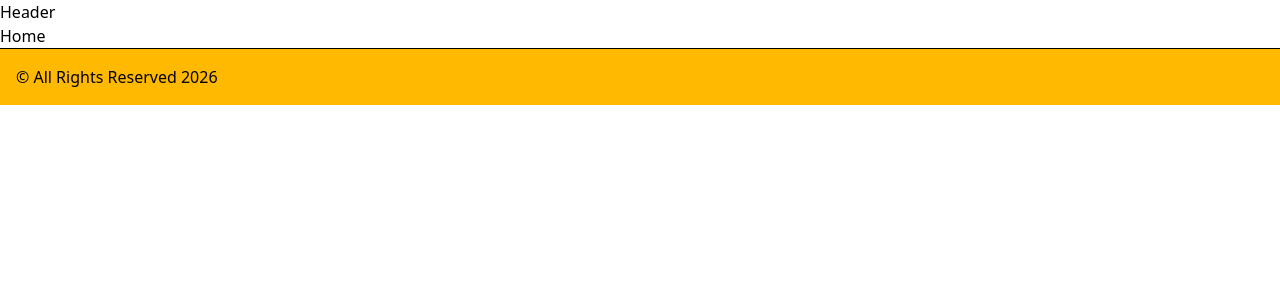
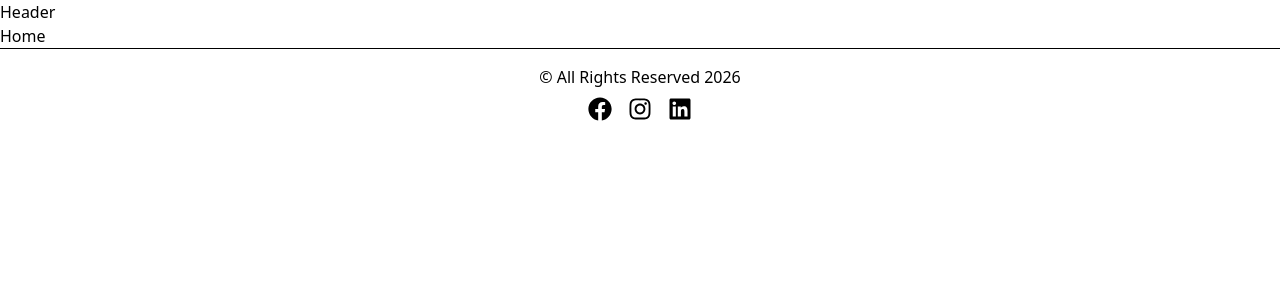
Before and after one commit to kamalsinha7305/B_C, a React app in the folder frontend/: page / in a window 1280 px wide. Shown: the top 300 px of the page. Built offline with nearby package versions, Linux system fonts and the light colour scheme; the HTML template or start-up script is replaced by a standard one.

Commit message:
new_comit

```diff
--- a/frontend/package.json
+++ b/frontend/package.json
@@ -13,6 +13,7 @@
     "@tailwindcss/vite": "^4.1.18",
     "react": "^19.2.0",
     "react-dom": "^19.2.0",
+    "react-icons": "^5.5.0",
     "react-router-dom": "^7.13.0",
     "tailwindcss": "^4.1.18"
   },
--- a/frontend/src/components/Footer.jsx
+++ b/frontend/src/components/Footer.jsx
@@ -1,10 +1,16 @@
-import React from 'react'
+import React from 'react';
+import { FaFacebook,FaInstagram ,FaLinkedin} from "react-icons/fa";
 
 function Footer() {
   return (
     <footer className='border-t'>
-      <div className='container mx-auto p-4 border-red-400 bg-amber-400'>
+      <div className='container mx-auto p-4 text-center flex flex-col gap-2'>
       <p> © All Rights Reserved 2026</p>
+      <div className='flex items-center justify-center gap-4 text-2xl'>
+        <a href="" className=' hover:text-primary-200'><FaFacebook/></a>
+        <a href="" className=' hover:text-secondary-200'><FaInstagram/></a>
+        <a href="" className=' hover:text-primary-100'><FaLinkedin/></a>
+      </div>
       </div>
 
     </footer>
--- a/frontend/src/index.css
+++ b/frontend/src/index.css
@@ -1 +1,9 @@
 @import "tailwindcss";
+
+@theme {
+  --color-primary-200: 255 11 0;
+  --color-primary-100: 255 201 41;
+
+  --color-secondary-200: 0 176 80;
+  --color-secondary-100: 11 26 120;
+}
```
Also changed, not shown: 1 other file (tests, documents, lock files or other folders).
